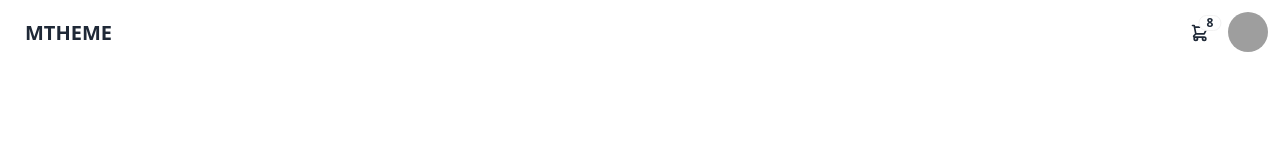
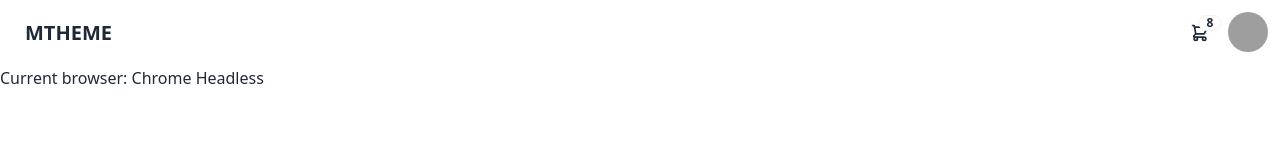
Before and after one commit to moszer/Mtheme-shop, a React (Vite) app: page / in a window 1280 px wide. Shown: the top 160 px of the page. Built offline with nearby package versions, Linux system fonts and the light colour scheme; grey boxes are pictures that could not be loaded.

Commit message:
Detect browser

```diff
--- a/package.json
+++ b/package.json
@@ -16,6 +16,7 @@
     "lottie-react": "^2.4.0",
     "react": "^18.2.0",
     "react-colorful": "^5.6.1",
+    "react-device-detect": "^2.2.3",
     "react-dom": "^18.2.0",
     "react-router-dom": "^6.20.1",
     "react-scroll-parallax": "^3.4.5",
--- a/src/App.jsx
+++ b/src/App.jsx
@@ -14,6 +14,8 @@ import State from './State.js'
 
 import Lottie from "lottie-react";
 import catLoaing from '/src/assets/Animation - 1702732952547.json'
+
+import { BrowserView, MobileView, isBrowser, isMobile, browserName } from 'react-device-detect';
 
 function App() {
 
@@ -39,6 +41,10 @@ function App() {
   return (
     <>
       <Navbar />
+
+      <div>
+          {isBrowser && <p>Current browser: {browserName}</p>}
+      </div>
         <dialog id="my_modal_3" className="modal">
           <div className="modal-box">
             <form method="dialog">
```
Also changed, not shown: 1 other file (tests, documents, lock files or other folders).
